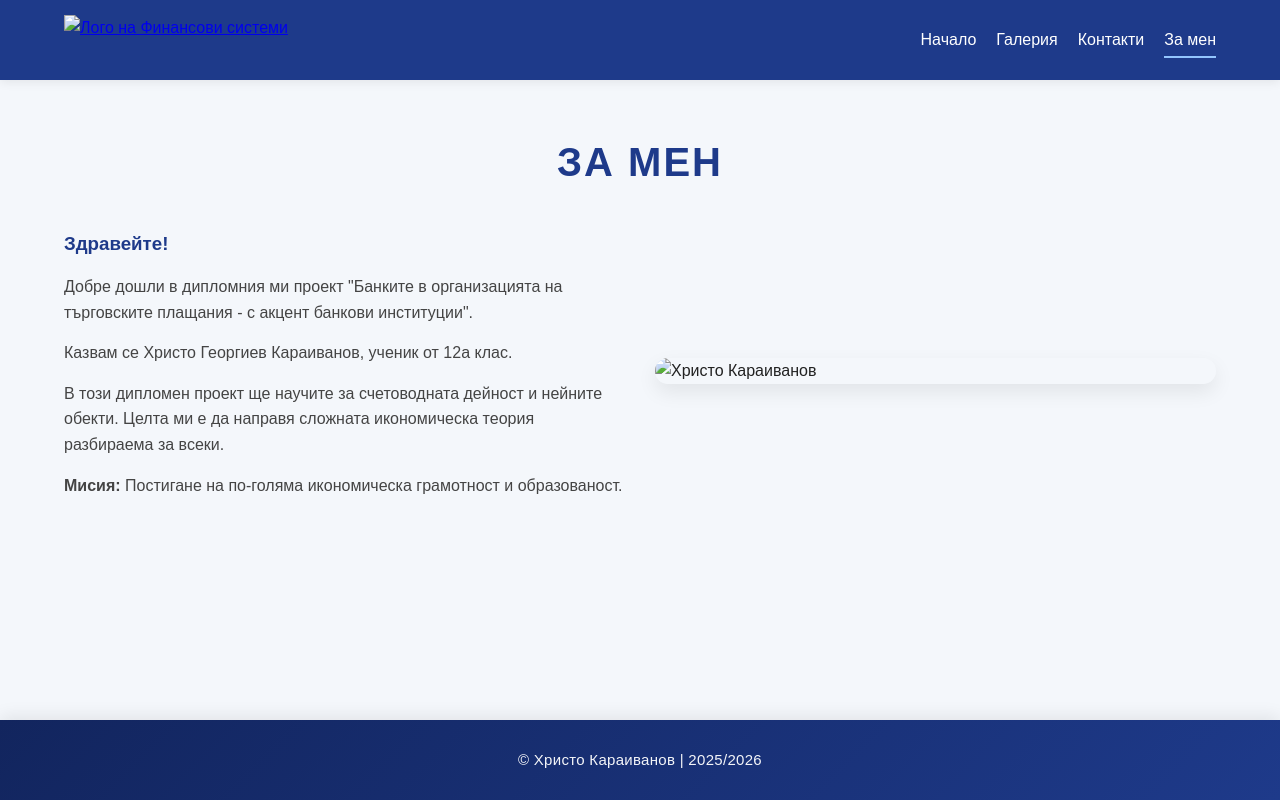
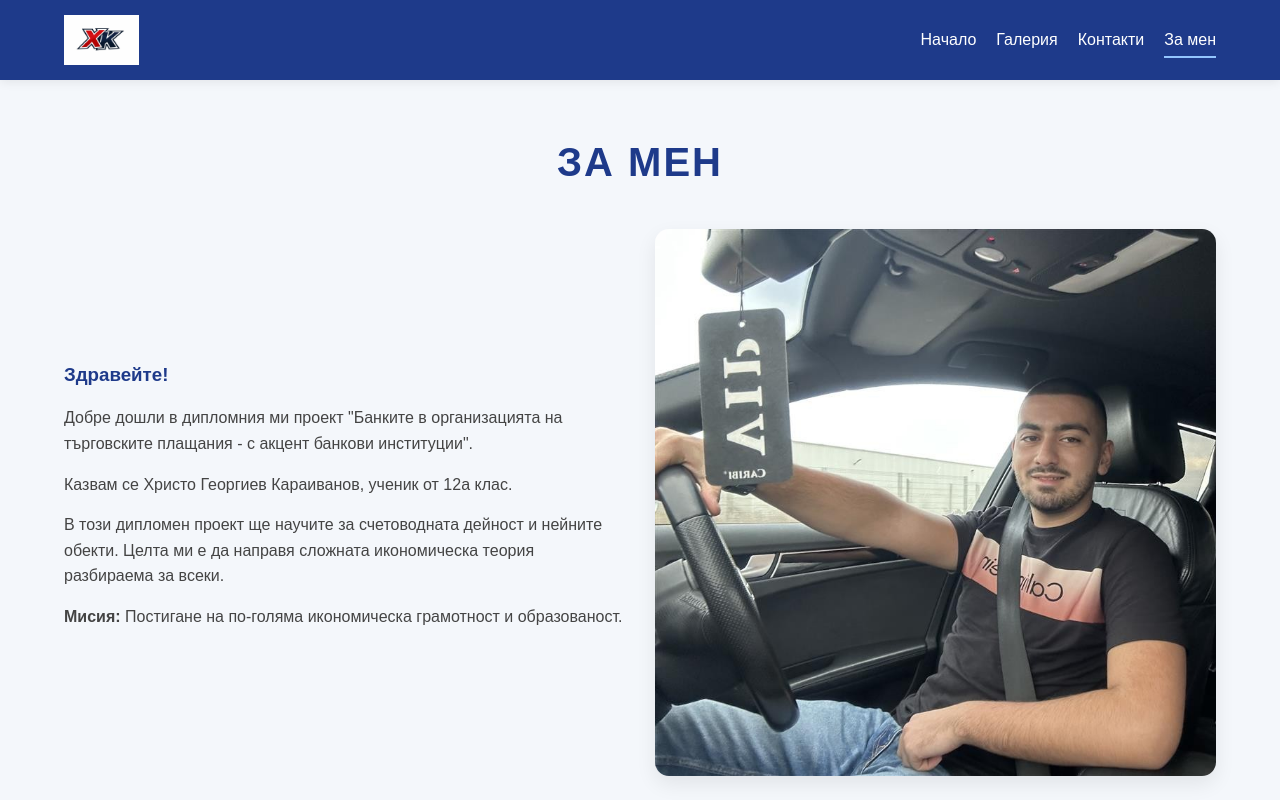
Before and after one commit to 11classhristobotev-jpg/HristoK, a plain HTML site: page aboutme.html in a window 1280 px wide. Shown: the top 800 px of the page. Drawn offline with Linux system fonts and the light colour scheme.

Commit message:
Update aboutme.html

```diff
--- a/aboutme.html
+++ b/aboutme.html
@@ -11,7 +11,7 @@
 <header class="main-header">
     <div class="container header-flex">
         <a href="index.html" class="logo">
-            <img src="logo.JFIF " alt="Лого на Финансови системи">
+            <img src="logo.jpeg " alt="Лого на Финансови системи">
         </a>
 
         <nav aria-label="Основна навигация">
@@ -37,7 +37,7 @@
                 <p><strong>Мисия:</strong> Постигане на по-голяма икономическа грамотност и образованост.</p>
             </div>
             <div class="about-image">
-                <img src="icko.ickov.JFIF " alt="Христо Караиванов">
+                <img src="icko.ickov.jpeg " alt="Христо Караиванов">
             </div>
         </div>
     </section>
```
